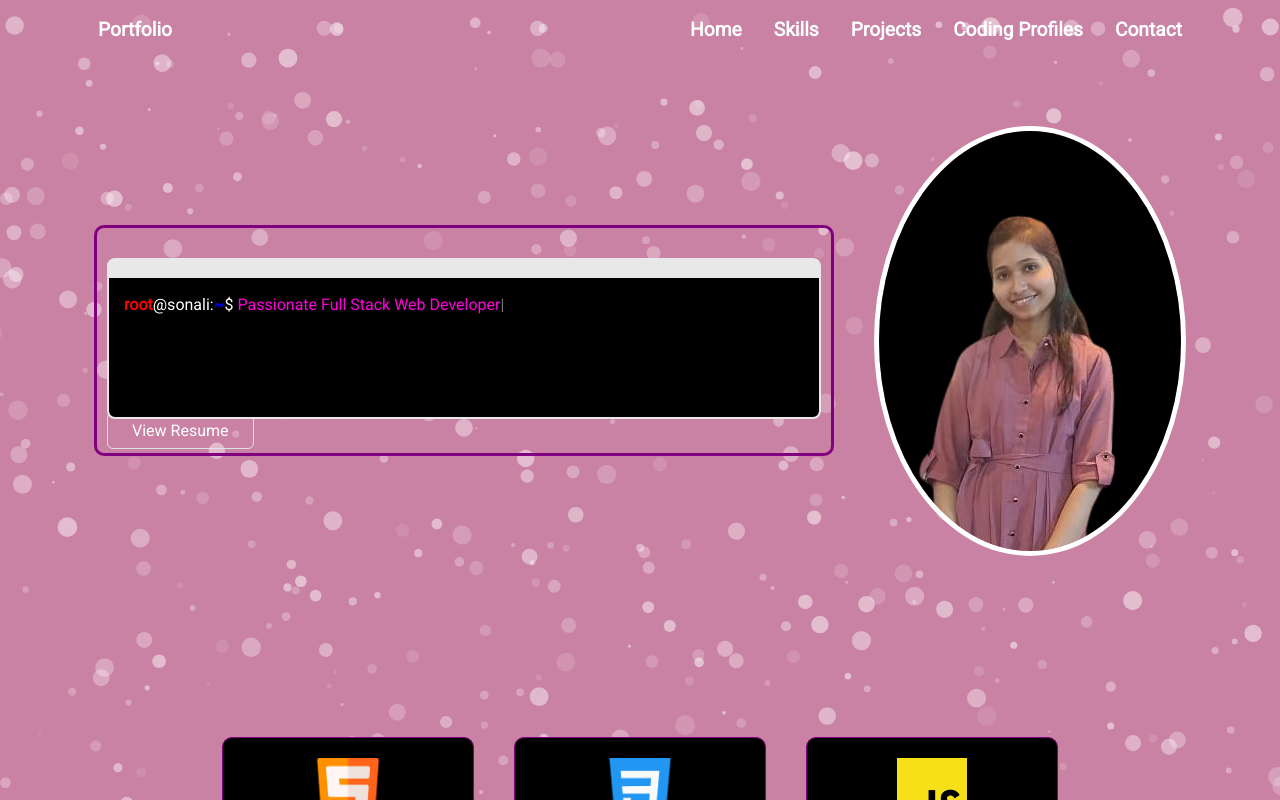
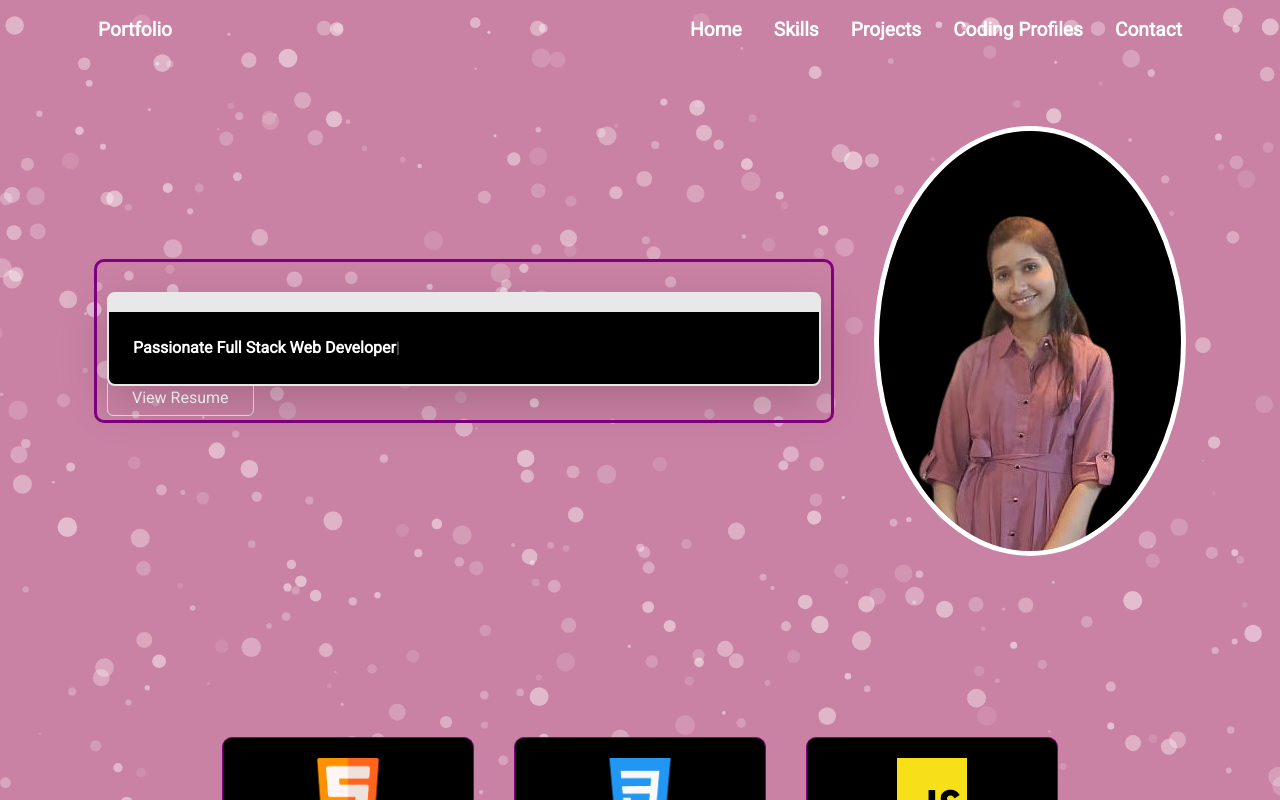
Before and after one commit to sona-123/Portfolio, a Next.js app in the folder Protfolio/my-app/: page / in a window 1280 px wide. Shown: the top 800 px of the page. Built offline with nearby package versions, Linux system fonts and the light colour scheme.

Commit message:
Final Commit

```diff
--- a/Protfolio/my-app/src/Components/Home.js
+++ b/Protfolio/my-app/src/Components/Home.js
@@ -44,23 +44,24 @@ const Home = () => {
     <>
       <div className="container home" id="home">
         <div className="left" data-aos="fade-up-right" data-aos-duration="1000">
-          <section>
-            <div className="text__editor">
-              <div className="text__body">
-                <span>
-                  <span style={{ color: "red", fontWeight: 600 }}>root</span>
-                  <span>@sonali:</span>
-                  <span style={{ color: "blue", fontWeight: 900 }}>~</span>$&nbsp;
-                </span>
-                <span style={{ color: "#ff00dd" }} id="typed"></span>
-              </div>
-            </div>
-          </section>
+        <section className="bg-gray-900 py-6">
+  <div className="text__editor mx-auto max-w-4xl p-4 bg-gray-800 rounded-lg shadow-lg">
+    <div className="text__body text-white font-mono text-lg">
+      <span >
+        {/* <span className="text-red-500 font-semibold" style={{ color: "blue", fontWeight: 900 }}>root</span> */}
+        {/* <span>@sonali:</span> */}
+        {/* <span className="text-blue-500 font-extrabold">~</span>$&nbsp; */}
+      </span>
+      <span className="text-pink-500"  style={{ color: "pink-100", fontWeight: 900 }} id="typed"></span>
+    </div>
+  </div>
+</section>
+
 
           <a
             href={"https://drive.google.com/file/d/1d624dPjYKNp2MPYu5qxD_a4Ku9F17p0o/view?usp=sharing"}
             download="Resume.pdf"
-            className="border border-yellow-500 text-yellow-500 hover:bg-yellow-500 hover:text-white py-2 px-4 rounded my-3"
+            className="border border-yellow-500 text-yellow-500 hover:bg-yellow-500 hover:text-white mt-4 py-2 px-4 rounded my-3 "
           >
             View Resume
           </a>
```
Also changed, not shown: Protfolio/my-app/public/assets/projects/port.png.
